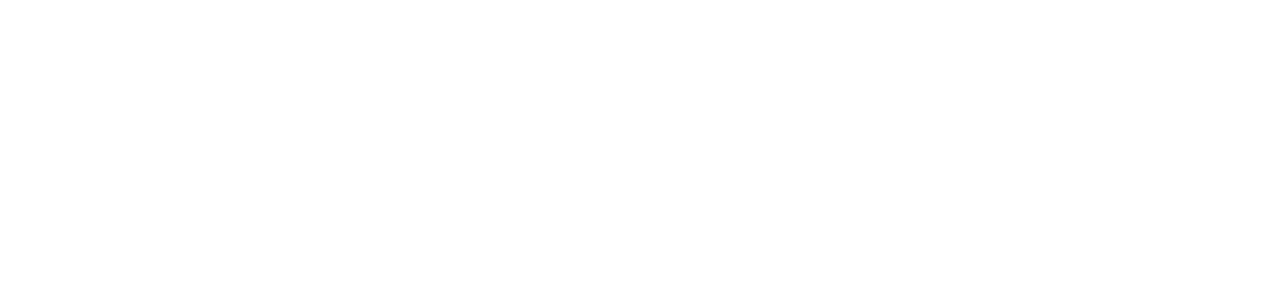
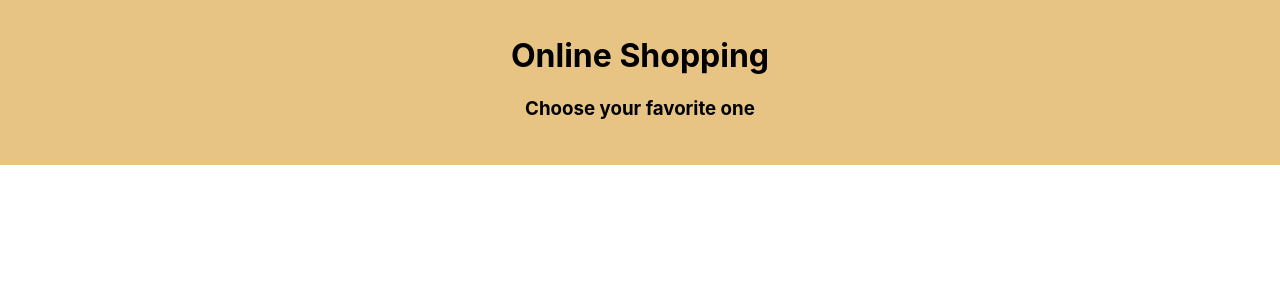
Before and after one commit to Hamidul-1/lucky-one-8, a React (Create React App) app: page / in a window 1280 px wide. Shown: the top 300 px of the page. Built offline with nearby package versions, Linux system fonts and the light colour scheme.

Commit message:
first commit

```diff
--- a/src/App.js
+++ b/src/App.js
@@ -1,10 +1,11 @@
 import logo from './logo.svg';
 import './App.css';
+import Header from './components/Header/Header';
 
 function App() {
   return (
     <div className="App">
-
+      <Header></Header>
     </div>
   );
 }
--- /dev/null
+++ b/src/components/Header/Header.css
@@ -0,0 +1,6 @@
+.header{
+    height: 150px;
+    background-color: rgb(231, 196, 131);
+    padding-top: 15px;
+
+}
--- /dev/null
+++ b/src/components/Header/Header.js
@@ -0,0 +1,13 @@
+import React from 'react';
+import './Header.css';
+
+const Header = () => {
+    return (
+        <div className='header'>
+            <h1>Online Shopping</h1>
+            <h3>Choose your favorite one</h3>
+        </div>
+    );
+};
+
+export default Header;
```
